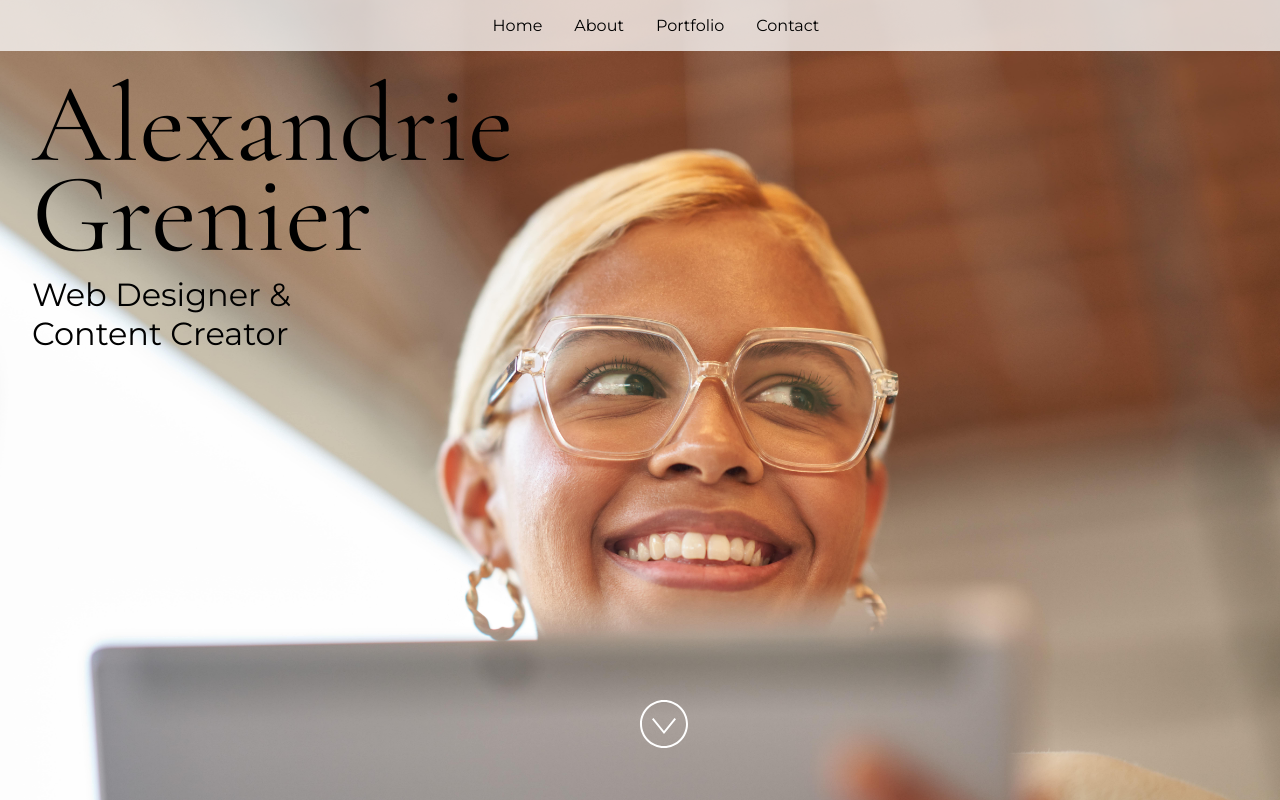
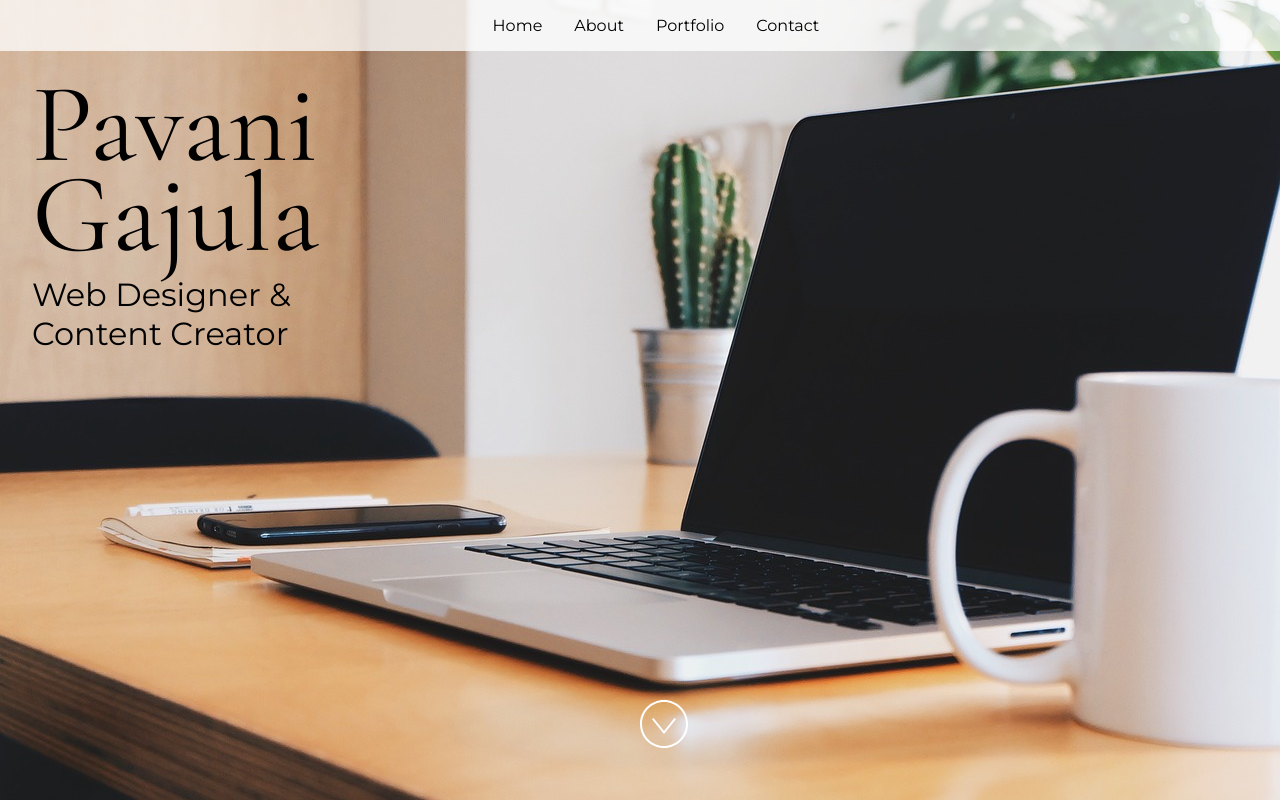
Before and after one commit to Pavani38/my-portfolio, a React (Vite) app: page / in a window 1280 px wide. Built offline with nearby package versions, Linux system fonts and the light colour scheme.

Commit message:
commit changes

```diff
--- a/package.json
+++ b/package.json
@@ -3,11 +3,11 @@
   "version": "1.0.0",
   "description": "Educator JS Codespace Template",
   "source": "src/index.html",
-  "homepage": "https://github.com/microsoft/codespaces-teaching-template-js#readme",
+  "homepage": "https://Pavani38.github.io/my-portfolio",
   "scripts": {
     "start": "parcel",
     "build": "parcel build",
-    "build-gh": "parcel build --public-url 'https://{github-username}.github.io/{repo-name}'",
+    "build-gh": "parcel build --public-url 'https://Pavani38.github.io/my-portfolio'",
     "predeploy": "npm run build-gh",
     "deploy": "gh-pages -d dist"
   },
--- a/src/App.jsx
+++ b/src/App.jsx
@@ -24,15 +24,15 @@ import "./styles.css";
  * If you don't have one of the social sites listed, leave it as an empty string.
  */
 const siteProps = {
-  name: "Alexandrie Grenier",
+  name: "Pavani Gajula",
   title: "Web Designer & Content Creator",
-  email: "alex@example.com",
-  gitHub: "microsoft",
+  email: "pavanigajula38@gmail.com",
+  gitHub: "https://github.com/Pavani38/",
   instagram: "microsoft",
-  linkedIn: "satyanadella",
+  linkedIn: "https://www.linkedin.com/in/pavani-gajula/",
   medium: "",
-  twitter: "microsoft",
-  youTube: "Code",
+  twitter: "",
+  youTube: "",
 };
 
 const primaryColor = "#4E567E";
--- a/src/Components/About.jsx
+++ b/src/Components/About.jsx
@@ -24,7 +24,7 @@ const imageAltText = "purple and blue abstract background";
  * Sort description that expands on your title on the Home component.
  */
 const description =
-  "I'm a UI/UX student studying at Barnett Technical University. I enjoy creating unique and simplistic user interfaces in creative ways.";
+  "I'm currently looking for a job in Frontend Development. I have a master's degree in Computer Applications(MCA) at Vaagdevi Degree And P.G. College with excellent academic background and diverse skillset. Experienced in Web Development.I am well versed with Html, CSS, Bootstrap, Javascript, Python, Java, C++ and basics of Angular, React.";
 
 /**
  * List of some of skills or technologies you work on, are learning,
--- a/src/Components/Home.jsx
+++ b/src/Components/Home.jsx
@@ -20,9 +20,9 @@ import PropTypes from "prop-types";
  * Need an image? Check out https://unsplash.com to download a photo you
  * freely use on your site.
  */
-import image from "../images/woman-with-tablet.jpg";
+import image from "../images/laptop.jpg";
 
-const imageAltText = "Adult female in office setting leaning against a glass wall while holding a platinum Microsoft Surface Pro 7 in tablet mode preparing to write with Microsoft Surface Pen";
+const imageAltText = "Laptop on Table.";
 
 const Home = ({ name, title }) => {
   return (
```
Also changed, not shown: src/images/laptop.jpg (added).
